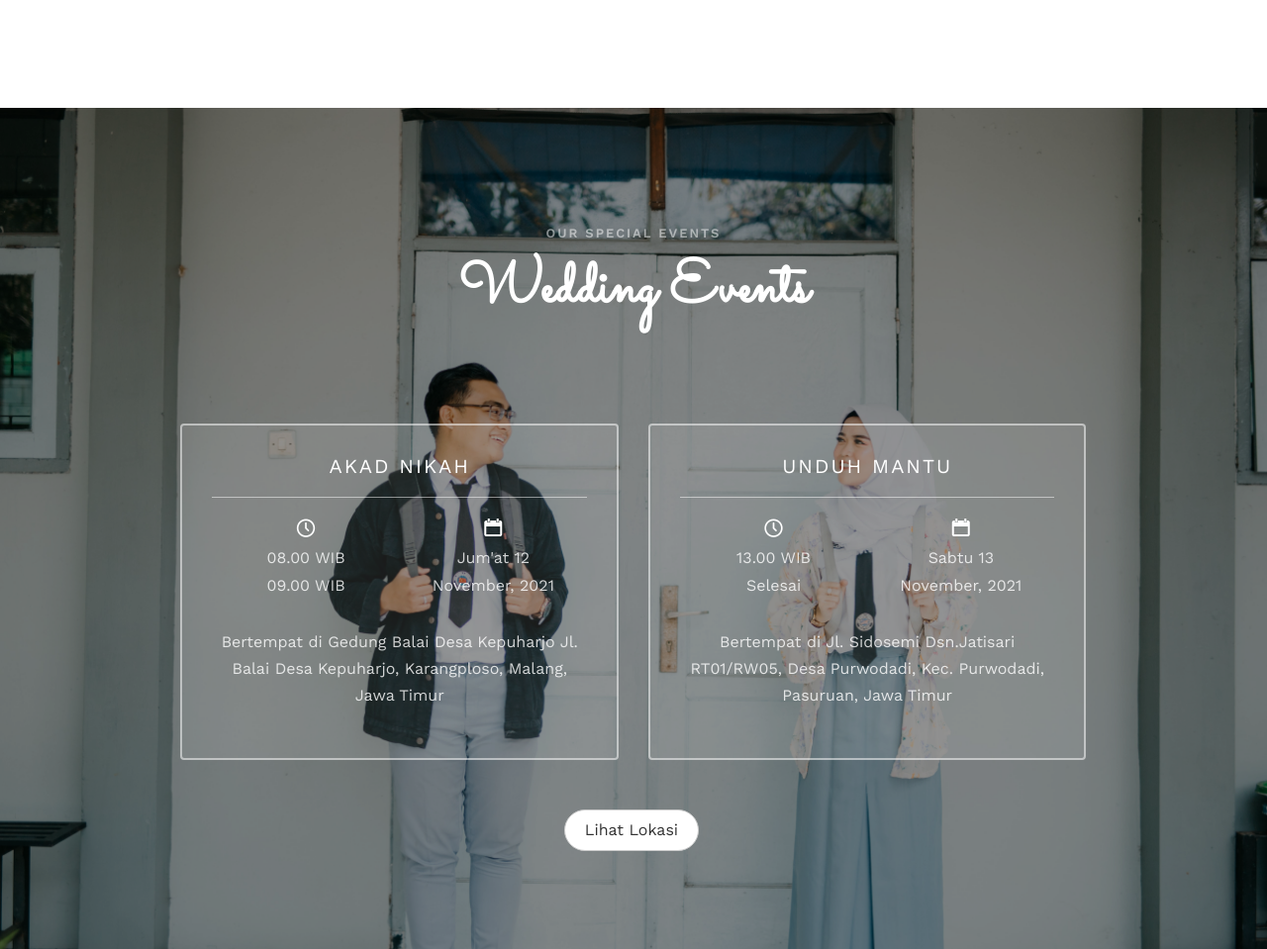
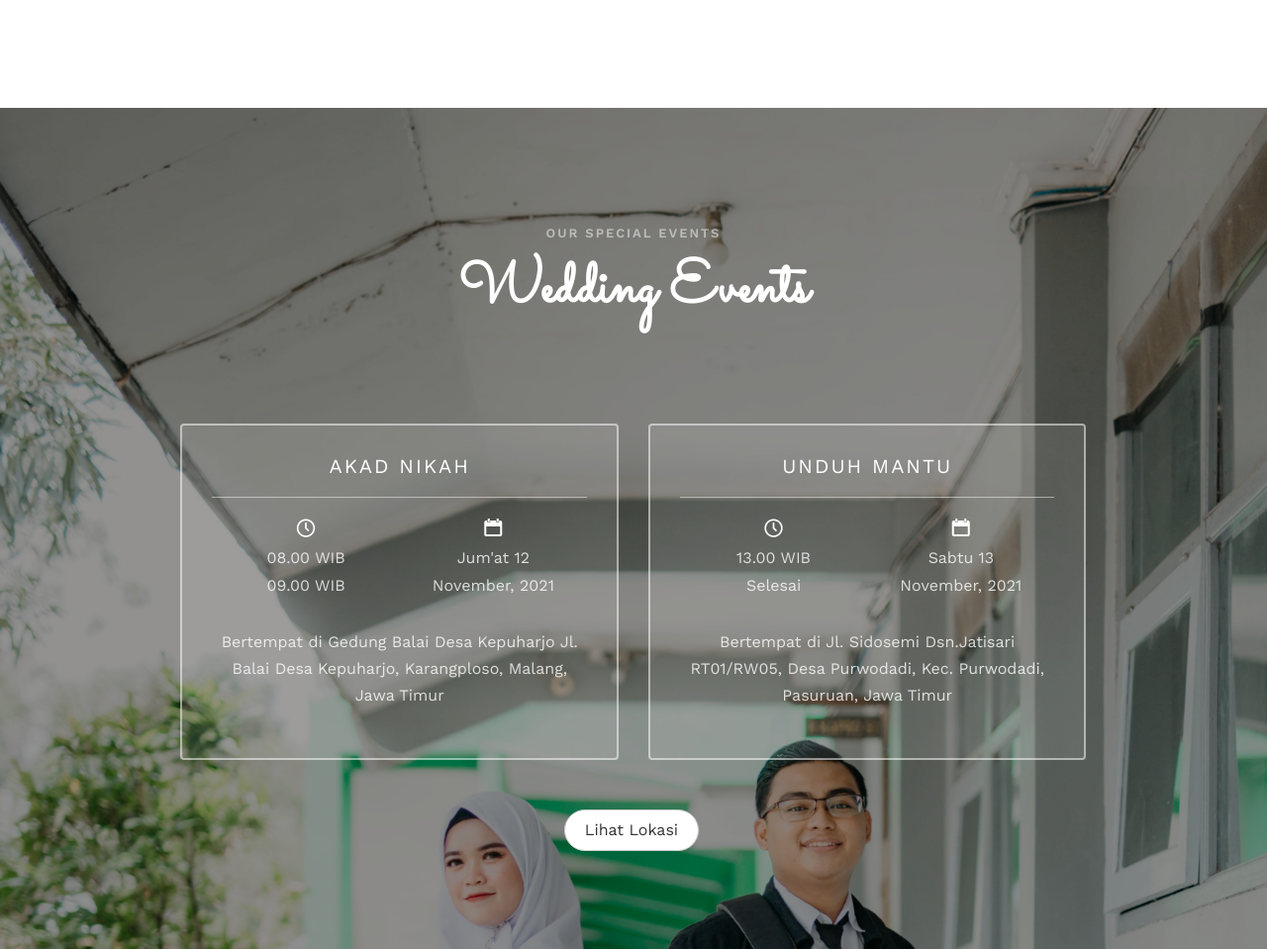
Before and after one commit to yudha-selly-paz/yudha-selly-paz.github.io, a plain HTML site: page index.html in a window 1280 px wide. Shown: the part 1516-2475 px from the top of the page at 99% size. Drawn offline with nearby package versions, Linux system fonts and the light colour scheme; files whose address does not match are found by name.

Commit message:
Update index.html

```diff
--- a/index.html
+++ b/index.html
@@ -154,7 +154,7 @@
 		</div>
 	</div>
 
-	<div id="fh5co-event" class="fh5co-bg" style="background-image:url(images/BAYPICTURES-1091.jpg);">
+	<div id="fh5co-event" class="fh5co-bg" style="background-image:url(images/BAYPICTURES-1069.jpg);">
 		<div class="overlay"></div>
 		<div class="container">
 			<div class="row">
```
